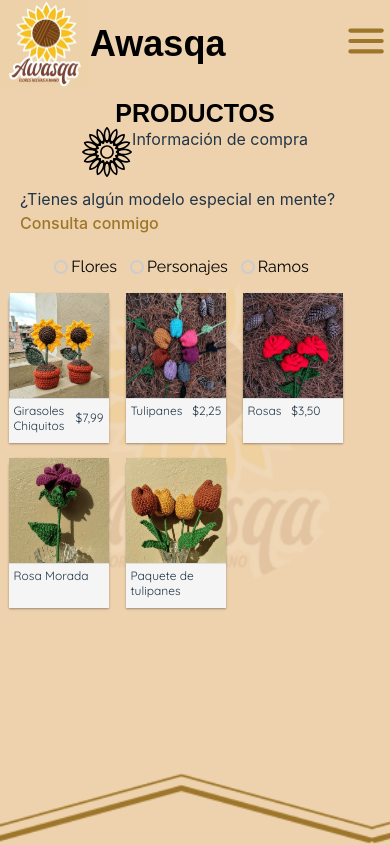
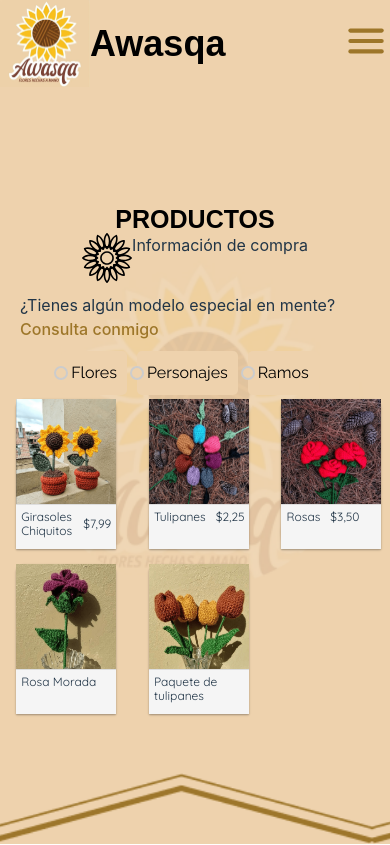
Before and after one commit to sebassil12/awasqa, a React (Vite) app: page /products/flowers in a window 390 px wide. Shown: the top 845 px of the page. Built offline with nearby package versions, Linux system fonts and the light colour scheme; a web font is replaced by a local one.

Commit message:
Fix products columns cards

```diff
--- a/src/pages/AwContact/styles/awcontact.module.css
+++ b/src/pages/AwContact/styles/awcontact.module.css
@@ -104,7 +104,7 @@
     }
     .card_container{
         width: 80vw;
-        height: 50vh;
+        height: 100%;
 
     }
 
--- a/src/pages/AwProducts/sections/styles/awcharacter.module.css
+++ b/src/pages/AwProducts/sections/styles/awcharacter.module.css
@@ -12,7 +12,7 @@
         width: 100%;
         justify-items: center;
         display: grid;
-        grid-template-columns: repeat(3, 30%);
+        grid-template-columns: repeat(3, 34%);
         row-gap: 5%;
     }
 }
--- a/src/pages/AwProducts/styles/awproduct.module.css
+++ b/src/pages/AwProducts/styles/awproduct.module.css
@@ -128,7 +128,8 @@
         height: 10%;
     }
     .container{
-        margin-top: 20%;
+        margin-top: 10%;
+        height: 100%;
     }
 
 }
```
